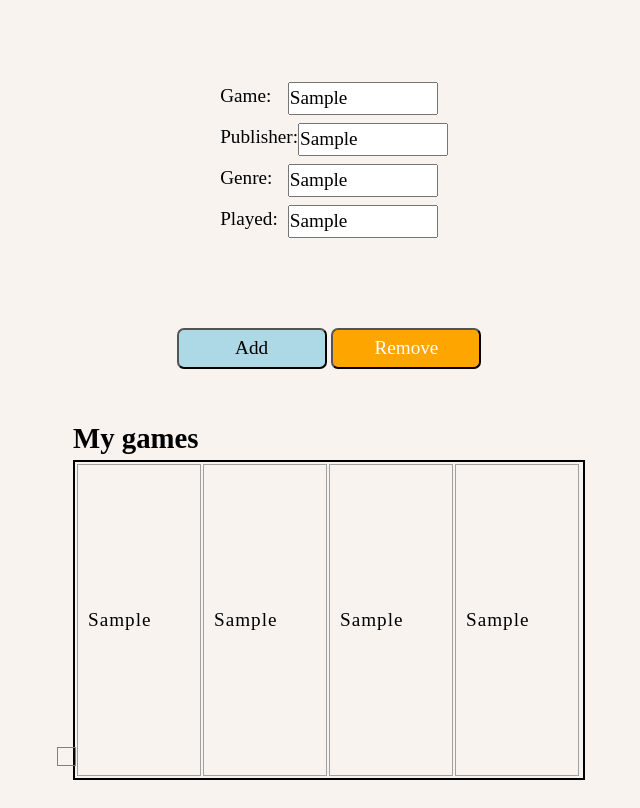
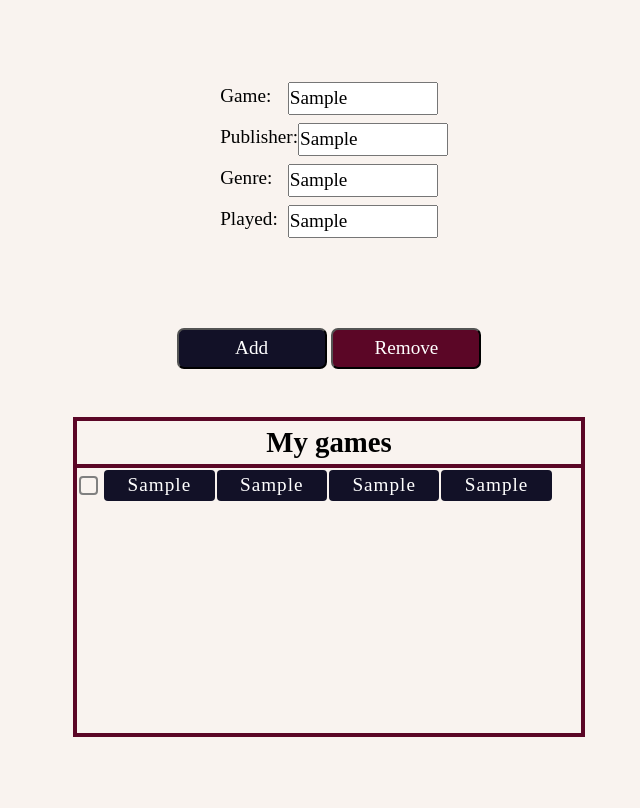
Before and after one commit to renegade-404/library, a website built with webpack: page newOne/src/new-index.html in a window 1280 px wide. Both pictures are taken after typing "Sample", "Sample", "Sample", "Sample" into the empty fields and a click on the button "Add". Shown: the whole page, without its empty margins (311-951 px from the left). Built offline with nearby package versions, Linux system fonts and the light colour scheme.

Commit message:
adjust styling of the table and buttons

```diff
--- a/newOne/src/new-style.css
+++ b/newOne/src/new-style.css
@@ -61,50 +61,54 @@ h1, h2, h3, h4, h5, h6 {
   }
 }
 
+.table-container {
+  width: 40vw;
+  height: 40vh;
+  overflow: auto;
+  text-align: center;
+  border: 4px solid rgb(91, 6, 38);
+
+  & > h2 {
+    border-bottom: 4px solid rgb(91, 6, 38);
+  }
+}
 
 table {
-  width: 40vw;
-  height: 40vh;
-  border: 2px solid black;
+  margin: 0 auto;
+  width: 90%;
+  height: 4vh;
   letter-spacing: 1px;
-  overflow: scroll;
 }
 
-caption {
-  margin: 0 auto;
-  width: 16ch;
-}
-
-
 td {
-  border: 1px solid rgb(160 160 160);
-  padding: 8px 10px;
+  border-radius: 4px;
+  background-color: rgb(18, 17, 39);
+  color: white;
 }
 
 .add {
   padding: 4px;
   font-size: 1.2rem;
-  background-color: lightblue;
+  background-color: rgb(18, 17, 39);
   border-radius: 7px;
   transition: 0.4s;
+  color: white;
 
   &:hover {
-    background-color: orange;
-    color: white;
+    background-color: rgb(40, 38, 86);
   }
 }
 
 .remove {
   padding: 4px;
   font-size: 1.2rem;
-  background-color: orange;
+  background-color: rgb(91, 6, 38);
   color: white;
   border-radius: 7px;
   transition: 0.4s;
 
   &:hover {
-    background-color: lightblue;
-    color: black;
+    background-color: rgb(153, 13, 66);
   }
 }
 
@@ -130,20 +134,26 @@ button {
 input[type="checkbox"] {
   /*positioning*/
   position: absolute;
-  left: -20px;
-  bottom: 10px;
+  left: -25px;
+  bottom: 6px;
 
   /*appearance*/
   appearance: none;
   width: 1em;
   height: 1em;
-  border: 1px solid gray;
+  border: 2px solid gray;
+  border-radius: 4px;
 
-  color: green;
+
+  &:checked {
+    border: none;
+  }
+
 }
 
 input[type="checkbox"]::before {
-  content: "✔";
+  content: "✗";
+  color: rgb(91, 6, 38);
   position: absolute;
   font-size: 1.2em;
   right: -1px;
@@ -153,4 +163,5 @@ input[type="checkbox"]::before {
 
 input[type="checkbox"]:checked::before {
   visibility: visible;
+  background-color: rgb(232, 232, 9);
 }
```
